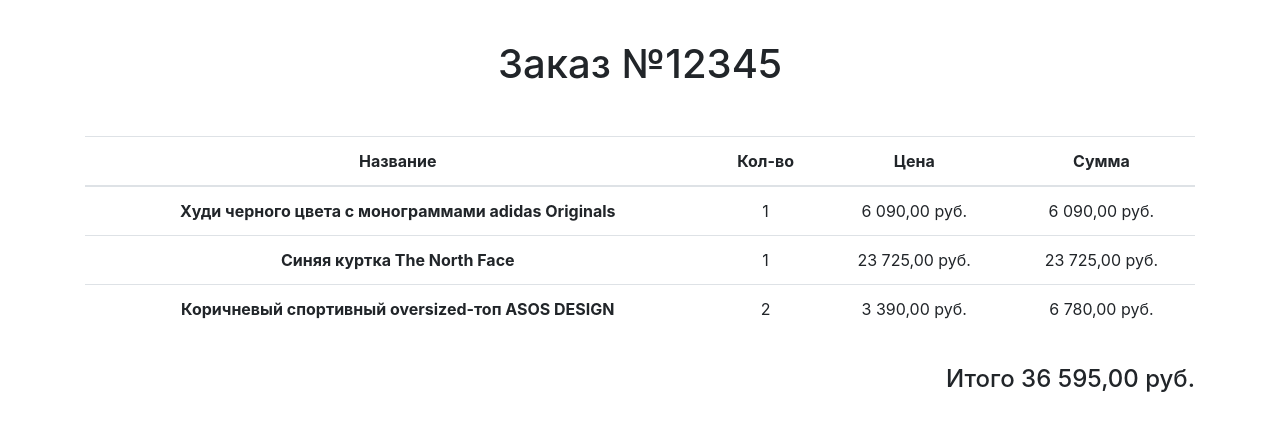
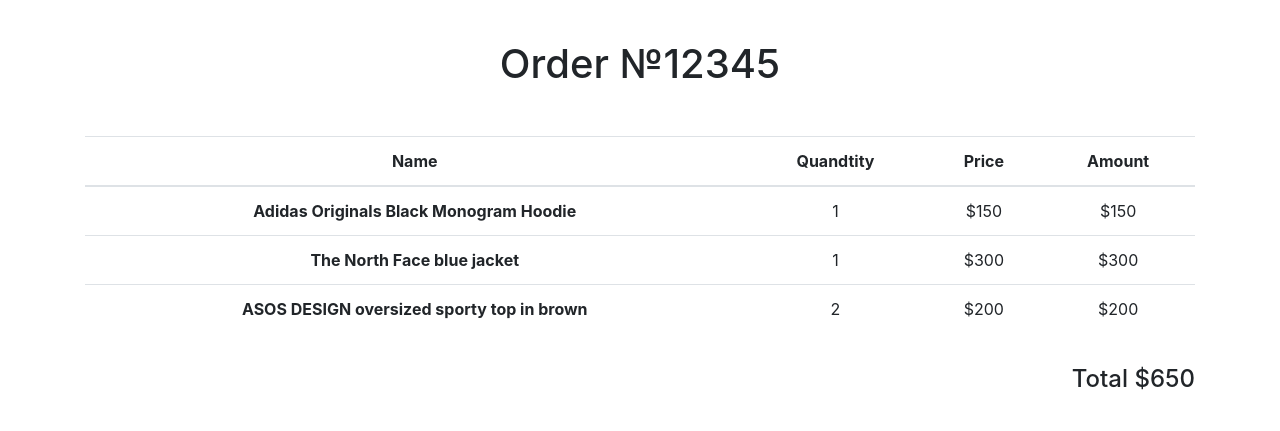
Before and after one commit to S0fft/SyCloth-Shop, a Django app: template orders/templates/orders/order.html in a window 1280 px wide. Shown: the part 56-487 px from the top of the page. Run offline with Django 4.2, Linux system fonts and the light colour scheme; the template is opened without the code that fills it, so the values that code supplies are empty; parts of the project's set-up code (start-up, migrations or seed data) failed here and were passed over; some libraries are stand-ins or nearby versions.

Commit message:
order page translated

```diff
--- a/orders/templates/orders/order.html
+++ b/orders/templates/orders/order.html
@@ -8,39 +8,39 @@
   <section>
     <div class="container pt-5">
       <div class="text-center mt-5">
-        <h1>Заказ №12345</h1>
+        <h1>Order №12345</h1>
         <div class="orders mt-5">
           <table class="table">
             <thead>
               <tr>
-                <th scope="col">Название</th>
-                <th scope="col">Кол-во</th>
-                <th scope="col">Цена</th>
-                <th scope="col">Сумма</th>
+                <th scope="col">Name</th>
+                <th scope="col">Quandtity</th>
+                <th scope="col">Price</th>
+                <th scope="col">Amount</th>
               </tr>
             </thead>
             <tbody>
               <tr>
-                <th scope="row">Худи черного цвета с монограммами adidas Originals</th>
+                <th scope="row">Adidas Originals Black Monogram Hoodie</th>
                 <td>1</td>
-                <td>6 090,00 руб.</td>
-                <td>6 090,00 руб.</td>
+                <td>$150</td>
+                <td>$150</td>
               </tr>
               <tr>
-                <th scope="row">Синяя куртка The North Face</th>
+                <th scope="row">The North Face blue jacket</th>
                 <td>1</td>
-                <td>23 725,00 руб.</td>
-                <td>23 725,00 руб.</td>
+                <td>$300</td>
+                <td>$300</td>
               </tr>
               <tr>
-                <th scope="row">Коричневый спортивный oversized-топ ASOS DESIGN</th>
+                <th scope="row">ASOS DESIGN oversized sporty top in brown</th>
                 <td>2</td>
-                <td>3 390,00 руб.</td>
-                <td>6 780,00 руб.</td>
+                <td>$200</td>
+                <td>$200</td>
               </tr>
             </tbody>
           </table>
-          <p class="float-right h4 mt-3">Итого 36 595,00 руб.</p>
+          <p class="float-right h4 mt-3">Total $650</p>
         </div>
       </div>
     </div>
```
